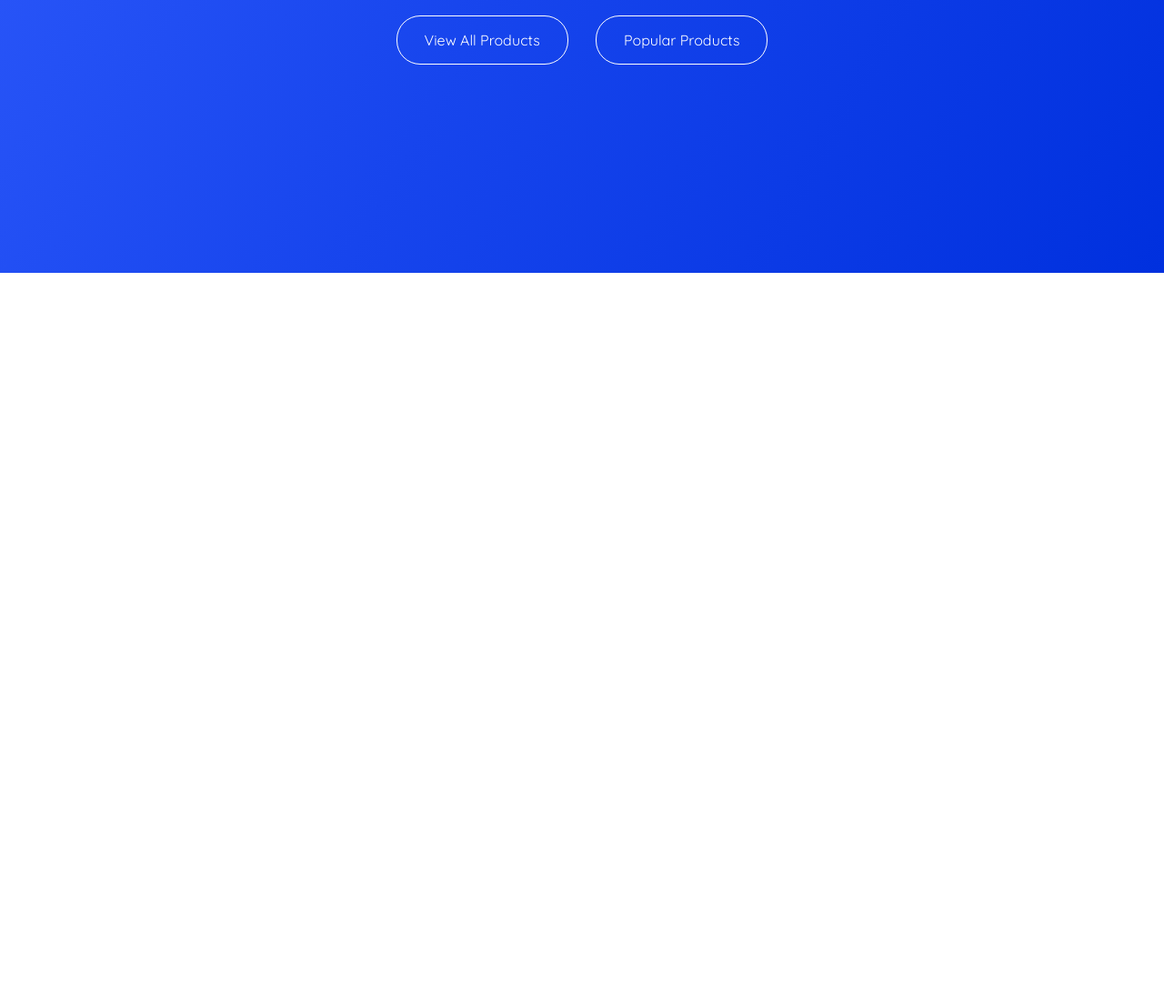
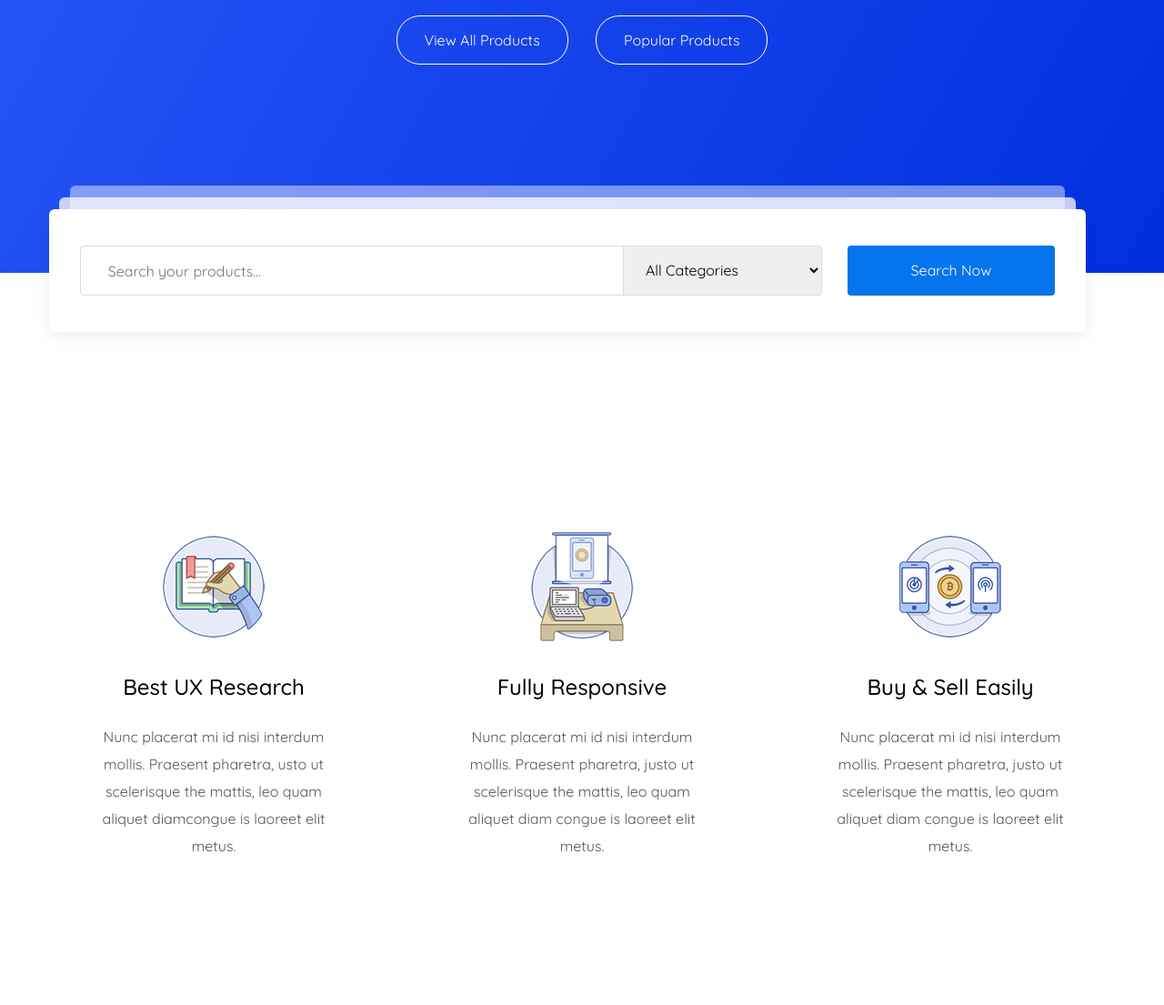
Before and after one commit to PetrovYaroslav/MartPlace, a website: page app/index.html in a window 1280 px wide. Shown: the part 600-1705 px from the top of the page at 91% size. Before the commit the page ends 900 px from the top, so only its background shows below. Drawn offline with nearby package versions, Linux system fonts and the light colour scheme; files that its build step writes are made by us from their sources.

Commit message:
added section products

```diff
--- a/app/index.html
+++ b/app/index.html
@@ -74,13 +74,56 @@
           Create Your Own
           <span>Digital Product Marketplace</span>
         </div>
-        <div class="promo__text">MartPlace is the most powerful, & customizable template for Easy Digital Downloads Products</div>
+        <div class="promo__text">MartPlace is the most powerful, & customizable template for Easy Digital Downloads
+          Products</div>
         <a href="" class="promo__link">View All Products</a>
         <a href="" class="promo__link">Popular Products</a>
       </div>
     </div>
   </section>
   <!-- end promo -->
+  <!-- start products -->
+  <section class="products">
+    <div class="container">
+      <form class="products__form">
+        <input type="text" placeholder="Search your products...">
+        <select name="categories" id="">
+          <option value="1">All Categories</option>
+          <option value="2">Categories 2</option>
+          <option value="3">Categories 3</option>
+          <option value="4">Categories 4</option>
+        </select>
+        <button type="submit">Search Now</button>
+      </form>
+      <div class="products__inner">
+        <div class="products__item">
+          <div class="products__item-images" style="background-image: url(images/products/product-item1.png);"></div>
+          <div class="products__item-title">Best UX Research</div>
+          <div class="products__item-text">
+            Nunc placerat mi id nisi interdum mollis. Praesent pharetra, usto ut scelerisque the mattis, leo quam
+            aliquet diamcongue is laoreet elit metus.
+          </div>
+        </div>
+        <div class="products__item">
+          <div class="products__item-images" style="background-image: url(images/products/product-item2.png);"></div>
+          <div class="products__item-title">Fully Responsive</div>
+          <div class="products__item-text">
+            Nunc placerat mi id nisi interdum mollis. Praesent pharetra, justo ut scelerisque the mattis, leo quam
+            aliquet diam congue is laoreet elit metus.
+          </div>
+        </div>
+        <div class="products__item">
+          <div class="products__item-images" style="background-image: url(images/products/product-item3.png);"></div>
+          <div class="products__item-title">Buy & Sell Easily</div>
+          <div class="products__item-text">
+            Nunc placerat mi id nisi interdum mollis. Praesent pharetra, justo ut scelerisque the mattis, leo quam
+            aliquet diam congue is laoreet elit metus.
+          </div>
+        </div>
+      </div>
+    </div>
+  </section>
+  <!-- end products -->
 
   <script src="https://ajax.googleapis.com/ajax/libs/jquery/3.4.1/jquery.min.js"></script>
   <script src="js/libs.min.js"></script>
--- a/app/scss/style.scss
+++ b/app/scss/style.scss
@@ -137,3 +137,108 @@
   }
 }
 //end promo
+//start products
+.products{
+  position: relative;
+  &__form{
+    box-shadow: 0px 4px 20px 0px rgba(0, 0, 0, 0.08);
+    width: 100%;
+    max-width: 1140px;
+    min-height: 135px;
+    display: flex;
+    align-items: center;
+    justify-content: space-evenly;
+    border-radius: 6px;
+    position: relative;
+    top: -70px;
+    background-color: #fff;
+    z-index: 5;
+    &::before{
+      content: '';
+      margin: 0 auto;
+      width: 98%;
+      height: 100%;
+      display: block;
+      position: absolute;
+      border-radius: 6px;
+      background-color: rgba(255, 255, 255, .75);
+      left: 0;
+      right: 0;
+      z-index: -1;
+      top: -13px;
+    }
+    &::after{
+      content: '';
+      margin: 0 auto;
+      width: 96%;
+      height: 100%;
+      display: block;
+      position: absolute;
+      border-radius: 6px;
+      background-color: rgba(255, 255, 255, .45);
+      left: 0;
+      right: 0;
+      z-index: -2;
+      top: -26px;
+    }
+    input{
+      height: 55px;
+      padding-right: 220px;
+      padding-left: 30px;
+      border: 1px solid #dcdcdc;
+      border-radius: 4px;
+      position: relative;
+      max-width: 810px;
+      width: 100%;
+    }
+    select{
+      height: 55px;
+      border: 1px solid #dcdcdc;
+      border-top-right-radius: 4px;
+      border-bottom-right-radius: 4px;
+      padding-right: 75px;
+      padding-left: 20px;
+      position: absolute;
+      right: 290px;
+    }
+    button{
+      height: 55px;
+      padding: 0px 70px;
+      cursor: pointer;
+      background-color: $blue;
+      color: #fff;
+      border-radius: 4px;
+      border: none;
+    }
+  }
+}
+.products__inner{
+  display: flex;
+  justify-content: space-between;
+  padding: 110px 0px;
+}
+.products__item{
+  max-width: 362px;
+  width: 100%;
+  padding: 40px 35px 50px 35px;
+  text-align: center;
+  transition: all .5s;
+  &:hover{
+    box-shadow: 0px 2px 50px 0px rgba(0, 0, 0, 0.08);
+    border-radius: 4px;
+  }
+  &-title{
+    font-size: 24px;
+    color: #000;
+    font-weight: 500;
+    margin-bottom: 25px;
+  }
+  &-images{
+    background-image: url(../images/products/product-item1.png);
+    height: 120px;
+    background-repeat: no-repeat;
+    background-position: center;
+    margin-bottom: 35px;
+  }
+}
+//end products
```
Also changed, not shown: app/images/products/product-item1.png (added), app/images/products/product-item2.png (added), app/images/products/product-item3.png (added).
